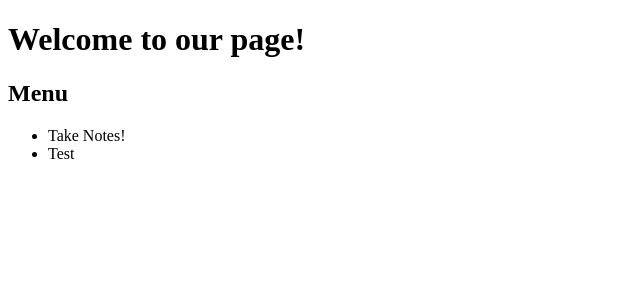
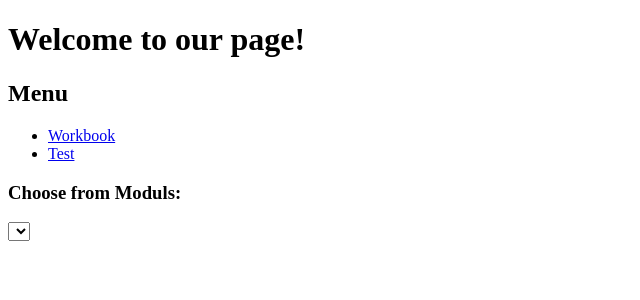
Before and after one commit to CodecoolGlobal/workbook-petproject, a Flask app: page / in a window 1280 px wide. Shown: the top 300 px of the page, without its empty margins (0-640 px from the left). Run offline with Flask 2, Linux system fonts and the light colour scheme; lists and menus that the app fills with data are empty.

Commit message:
Start writing index.html

```diff
--- a/templates/_layout.html
+++ b/templates/_layout.html
@@ -7,6 +7,17 @@
 </head>
 <body>
     <h1>{% block title %}{% endblock %}</h1>
+    <nav>
+        <h2>Menu</h2>
+        <ul>
+            <li>
+                <a href="/index">Workbook</a>
+            </li>
+            <li>
+                <a href="/test">Test</a>
+            </li>
+        </ul>
+    </nav>
 
     <section>
         <article>
--- a/templates/index.html
+++ b/templates/index.html
@@ -1,20 +1,22 @@
 {% extends "_layout.html" %}
 
-{% block page_title %}Welcome!{% endblock %}
+{% block page_title %}Workbook{% endblock %}
 
 {% block scripts %}{% endblock %}
 
 {% block title %}Welcome to our page!{% endblock %}
 
 {% block content_header %}
-    <h2>Menu</h2>
-    <ul>
-        <li>
-            Take Notes!
-        </li>
-        <li>
-            Test
-        </li>
-    </ul>
+    <h3>Choose from Moduls:</h3>
+
+    <form action="">
+        <label for=""></label>
+        <select name="" id="">
+            <option value=""></option>
+        </select>
+    </form>
+
 {% endblock %}
+
+
 {% block content_main %}{% endblock %}
```
Also changed, not shown: README.md.
